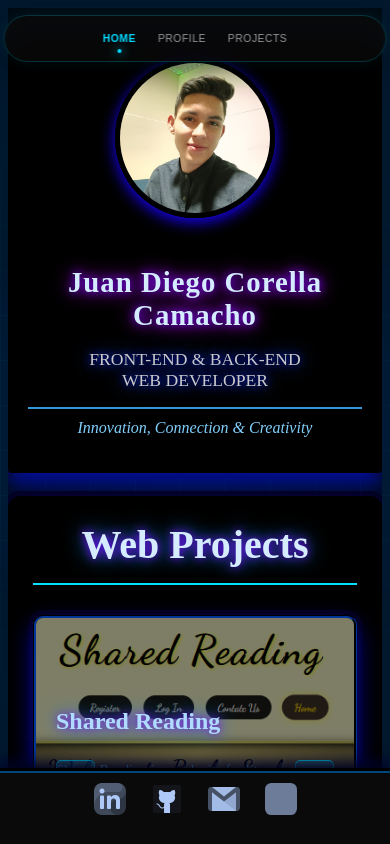
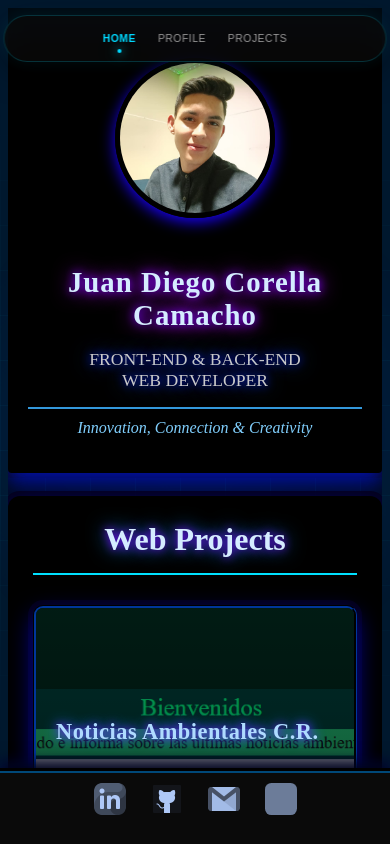
Before and after one commit to JuanDiegoCC02/Professional-Portfolio, a React (Vite) app: page / in a window 390 px wide. Built offline with nearby package versions, Linux system fonts and the light colour scheme; grey boxes are pictures that could not be loaded.

Commit message:
Structure Update CarouselHomeProjects & responsive styles

```diff
--- a/src/components/CarouselHomeProjects.jsx
+++ b/src/components/CarouselHomeProjects.jsx
@@ -14,15 +14,6 @@ function CarouselHomeProjects({onImageClick}) {
   // List projects home
   const projects = [
     {  id: 1,
-       img:homeSR,
-       title:"Shared Reading",
-       description:" Shared Reading is a web site for literary exchange designed to promote reading and social interaction. Developed with React, it features a complete CRUD system with administration tables, a mock backend in JSON server format, validation via LocalStorage/Cookies, and charts for data analysis using ApexCharts.",
-       languages:"HTML, CSS3 & JavaScript",
-       framework:"React, React Router, & ApexChart ",
-       back_end:"Node.JS, JSON-Server, DbJson, Local Storage & Cookies",
-       tools:"VS Code, GitHub, Trello, Slack & Figma"},
-
-    {  id: 2,
         img:inicioNoticiasCR,
         title:"Noticias Ambientales C.R.",
         description:" Noticias Ambientales C.R. is a website developed with a Front-End using React and Back-end using DJango and MySQL along with LocalStorage/Cookies, focused on the creation and monitoring of environmental news and campaigns, promoting citizen participation, with an authentication system based on JWT and role management for users and administrators. ",
@@ -31,7 +22,7 @@ function CarouselHomeProjects({onImageClick}) {
         back_end:"Django, Django REST Framework, Django Admin, MySQL, Simple JWT, Cloudinary, Local Storage & Cookies",
         tools:"VS Code, GitHub, Trello, Slack & Figma"},
 
-    {  id: 3,
+    {  id: 2,
         img:homeNA,
         title:"Numb Astro",
         description:" Numb Astro is a personal web app built with React, focused on creating and tracking habits through a space-based reward system. It features a CRUD interface with admin tables and displays user and habit metrics, as well as a mock backend with a JSON server and session management using LocalStorage/Cookies for data privacy and management.",
@@ -39,6 +30,15 @@ function CarouselHomeProjects({onImageClick}) {
         framework:"React, React Router & Apexchart",
         back_end:"Node.JS, JSON-Server DbJson, Local Storage & Cookies",
         tools:"VS Code, GitHub, Trello, Slack & Figma"},
+
+    {  id: 3,
+       img:homeSR,
+       title:"Shared Reading",
+       description:" Shared Reading is a web site for literary exchange designed to promote reading and social interaction. Developed with React, it features a complete CRUD system with administration tables, a mock backend in JSON server format, validation via LocalStorage/Cookies, and charts for data analysis using ApexCharts.",
+       languages:"HTML, CSS3 & JavaScript",
+       framework:"React, React Router, & ApexChart ",
+       back_end:"Node.JS, JSON-Server, DbJson, Local Storage & Cookies",
+       tools:"VS Code, GitHub, Trello, Slack & Figma"},
 
     {  id: 4,
         img:homeTL,
--- a/src/components/CarouselProjects.jsx
+++ b/src/components/CarouselProjects.jsx
@@ -56,29 +56,6 @@ import CardProjectInfo from './CardProjectInfo';
 
 const cardsProjects =[
 
-  //Shared Reading
-  {
-    src:homeSR,
-    title:"Shared Reading",
-    description:"Shared Reading is a collaborative reading project that allows multiple users to share the experience of exchanging books. Its main objective is to facilitate the reuse of books, not only by reading and preserving them, but also by ensuring that the book reaches another person, thus promoting reading among different users.This web platform is developed with React as the frontend interface framework, and for the backend, I created a simulation using json-server and db.json.",
-    github:"https://github.com/JuanDiegoCC02/Shared-Reading.git",
-    languages:"HTML, CSS3 & JavaScript",
-    framework:"React, React Router, & ApexChart ",
-    back_end:"Json-Server, Node.js, ,DbJson, Local Storage & Cookies",
-    tools:"VS Code, GitHub, Trello, Slack & Figma",
-    imagesProjects: [
-      {src: homeSR, alt: "Image Home", subDescription:"The homepage of the shared reading website features a welcome message and a collection of book cards that display key information about each book available for exchange."},
-      {src: formSR, alt: "Image SharedReading", subDescription:"The book registration form allows users to submit new books to the system. It includes input fields for the book title, author, category, additional information, and an image upload function. The form validates user information for error handling before submitting the data to the system for storage in the database.."},
-      {src: newBooksSR, alt: "Image SharedReading", subDescription:"The New Books module dynamically generates book cards from the BackEnd Mock. Each card includes structured data such as the book title, author, category, availability status, and information about the user who created the publication. The section also integrates a search function that filters results in real time based on book title, author, category, and availability, improving data searchability and accessibility."},
-      {src: favBooksSR, alt: "Image SharedReading", subDescription:"The Favorite Books section displays books saved by the user as favorites, providing quick and easy access."},
-      {src: contactUsSR, alt: "Image SharedReading", subDescription:"The Contact Us section provides users with information about Shared Reading and its purpose, as well as a contact in case of any problems with the platform."},
-      {src: profileSR, alt: "Image SharedReading", subDescription:"The Profile section provides users with access to their personal information. It includes a trade counter that shows how many book transactions they have made."},
-      {src: AdminUsersSR, alt: "Image SharedReading", subDescription:"The administration panel contains a user management table that retrieves and displays data for all users. It provides role-based permissions that allow the administrator to edit or delete user information, thus ensuring proper access control and system administration."},
-      {src: chartUsersSR, alt: "Image SharedReading", subDescription:"The administration panel contains a user chart that retrieves and displays data for all registered users. It provides a clearer and more organized view of the records."},
-      {src: AdminBooksSR, alt: "Image SharedReading", subDescription:"The administration panel contains a book management table that retrieves and displays data for all books. It provides role-based permissions that allow the administrator to edit or delete book information, thus ensuring control over publications and proper system administration."},
-      {src: chartsBooksSR, alt: "Image SharedReading", subDescription:"The administration panel contains book charts that retrieve and display data for all published books. It offers a clearer and more organized view of publications."}
-    ]
-  },
 
   //News CR
   {
@@ -132,6 +109,31 @@ const cardsProjects =[
       {src: AdminTasks, alt: "Image NumbAstro", subDescription:"The Administration section offers moderation and management tools for the entire website. It is divided into two main modules: Users and Tasks.In the Tasks module, administrators can access structured charts that show the daily record of task creation and a comparison of completed and incomplete tasks, facilitating efficient data management and tracking."}
     ]
   },
+
+  //Shared Reading
+  {
+    src:homeSR,
+    title:"Shared Reading",
+    description:"Shared Reading is a collaborative reading project that allows multiple users to share the experience of exchanging books. Its main objective is to facilitate the reuse of books, not only by reading and preserving them, but also by ensuring that the book reaches another person, thus promoting reading among different users.This web platform is developed with React as the frontend interface framework, and for the backend, I created a simulation using json-server and db.json.",
+    github:"https://github.com/JuanDiegoCC02/Shared-Reading.git",
+    languages:"HTML, CSS3 & JavaScript",
+    framework:"React, React Router, & ApexChart ",
+    back_end:"Json-Server, Node.js, ,DbJson, Local Storage & Cookies",
+    tools:"VS Code, GitHub, Trello, Slack & Figma",
+    imagesProjects: [
+      {src: homeSR, alt: "Image Home", subDescription:"The homepage of the shared reading website features a welcome message and a collection of book cards that display key information about each book available for exchange."},
+      {src: formSR, alt: "Image SharedReading", subDescription:"The book registration form allows users to submit new books to the system. It includes input fields for the book title, author, category, additional information, and an image upload function. The form validates user information for error handling before submitting the data to the system for storage in the database.."},
+      {src: newBooksSR, alt: "Image SharedReading", subDescription:"The New Books module dynamically generates book cards from the BackEnd Mock. Each card includes structured data such as the book title, author, category, availability status, and information about the user who created the publication. The section also integrates a search function that filters results in real time based on book title, author, category, and availability, improving data searchability and accessibility."},
+      {src: favBooksSR, alt: "Image SharedReading", subDescription:"The Favorite Books section displays books saved by the user as favorites, providing quick and easy access."},
+      {src: contactUsSR, alt: "Image SharedReading", subDescription:"The Contact Us section provides users with information about Shared Reading and its purpose, as well as a contact in case of any problems with the platform."},
+      {src: profileSR, alt: "Image SharedReading", subDescription:"The Profile section provides users with access to their personal information. It includes a trade counter that shows how many book transactions they have made."},
+      {src: AdminUsersSR, alt: "Image SharedReading", subDescription:"The administration panel contains a user management table that retrieves and displays data for all users. It provides role-based permissions that allow the administrator to edit or delete user information, thus ensuring proper access control and system administration."},
+      {src: chartUsersSR, alt: "Image SharedReading", subDescription:"The administration panel contains a user chart that retrieves and displays data for all registered users. It provides a clearer and more organized view of the records."},
+      {src: AdminBooksSR, alt: "Image SharedReading", subDescription:"The administration panel contains a book management table that retrieves and displays data for all books. It provides role-based permissions that allow the administrator to edit or delete book information, thus ensuring control over publications and proper system administration."},
+      {src: chartsBooksSR, alt: "Image SharedReading", subDescription:"The administration panel contains book charts that retrieve and display data for all published books. It offers a clearer and more organized view of publications."}
+    ]
+  },
+
 
   //Recipes ToDo-List
     {
--- a/src/styles/CarouselHomeProjects.css
+++ b/src/styles/CarouselHomeProjects.css
@@ -1,4 +1,4 @@
-/* --- Contenedor Principal (Basado en tu estilo AllCarouselProjects) --- */
+/* Container Main */
 .projects-container {
     max-width: 1100px;
     margin: 50px auto;
@@ -20,7 +20,7 @@
     to { opacity: 1; transform: translateY(0); }
 }
 
-/* --- Título de Sección --- */
+/*  Title Projects  */
 .containerTitleProjectsCr {
     text-align: center;
     margin-bottom: 30px;
@@ -29,17 +29,17 @@
 }
 
 .titleProjectsCr {
-    font-size: 2.5em;
+    font-size: clamp(2rem, 3vw, 2.5rem);
     color: #d5ecff;
     text-shadow: 0 0 10px #7a00ff, 0 0 20px #1696ff;
     margin: 0;
 }
 
-/* --- Estructura del Carrusel (Grande) --- */
+/* Carousel */
 .custom-carousel {
     position: relative;
     max-width: 1000px;
-    height: 600px; /* Tamaño aumentado */
+    height: 600px;
     margin: 0 auto;
     overflow: hidden;
     border-radius: 10px;
@@ -62,8 +62,9 @@
     transition: opacity 0.6s ease-in-out;
     display: flex;
     flex-direction: column;
-    justify-content: flex-end; /* Empuja info al fondo */
+    justify-content: flex-end;
     box-sizing: border-box;
+    padding-bottom: 40px;
 }
 
 .carousel-item.active {
@@ -71,7 +72,7 @@
     visibility: visible;
 }
 
-/* --- Imagen de Fondo --- */
+/* IMG */
 .imgCarouselHome {
     position: absolute;
     top: 0;
@@ -80,57 +81,89 @@
     height: 100%;
     object-fit: cover;
     z-index: 0;
-    filter: brightness(0.5); /* Ajuste de brillo para legibilidad */
+    filter: brightness(0.75) contrast(1.1);
     transition: transform 0.5s ease;
     cursor: pointer;
 }
 
-/* --- Bloque de Información (HUD inferior) --- */
-.titleCarouselHome, .descriptionCarouselHome, .containerToolsCarouselHome {
+.carousel-item:hover .imgCarouselHome {
+    transform: scale(1.03);
+}
+
+/* Overlay - visibility  */
+.carousel-item::after {
+    content: "";
+    position: absolute;
+    inset: 0;
+    background: linear-gradient(
+        to top,
+        rgba(0, 0, 0, 0.9) 0%,
+        rgba(0, 0, 0, 0.75) 35%,
+        rgba(0, 0, 0, 0.45) 65%,
+        rgba(0, 0, 0, 0.15) 100%
+    );
+    z-index: 1;
+}
+
+/* texts main */
+.titleCarouselHome,
+.descriptionCarouselHome,
+.containerToolsCarouselHome {
     position: relative;
-    z-index: 5; /* Por encima de la imagen */
+    z-index: 5;
     padding-left: 40px;
     padding-right: 40px;
     text-align: left;
 }
 
+/* Title */
 .titleCarouselHome {
-    font-size: 2.1em;
+    font-size: clamp(1.6rem, 2.3vw, 2rem);
+    font-weight: 600;
+    letter-spacing: 0.5px;
     color: #afdbff;
-    text-shadow: 0 0 10px #7a00ff, 0 0 20px #1696ff;
-    margin: 0 0 10px 0;
+    text-shadow: 0 0 8px #7a00ff, 0 0 15px #1696ff;
+    margin: 0 0 8px 0;
 }
 
+/* Description */
 .descriptionCarouselHome {
-    font-size: 1.05em;
+    font-size: clamp(0.9rem, 1.2vw, 1.05rem);
     color: #93e9ff;
-    line-height: 1.5;
-    margin-bottom: 20px;
-    max-width: 80%;
-    text-shadow: 0 2px 4px #000;
+    line-height: 1.6;
+    margin-bottom: 18px;
+    max-width: 75%;
+    text-shadow: 0 2px 6px #000;
 }
 
+/* Tools */
 .containerToolsCarouselHome {
     display: flex;
     flex-wrap: wrap;
     gap: 10px;
-    margin-bottom: 50px; /* Margen extra para no chocar con los indicadores */
+    margin-bottom: 40px;
 }
 
 .infoToolCarouselHome {
-    font-size: 0.85em;
+    font-size: 0.75rem;
     color: #93e9ff;
-    background-color: rgb(4, 0, 24);
-    padding: 6px 15px;
+    background: linear-gradient(145deg, #040018, #001a33);
+    padding: 6px 14px;
     border-radius: 20px;
     border: 1px solid #668aff;
     margin: 0;
+    transition: 0.3s ease;
 }
 
-/* --- Botones / Flechas (Separados de la info) --- */
+.infoToolCarouselHome:hover {
+    box-shadow: 0 0 12px #00e1ff;
+    transform: translateY(-2px);
+}
+
+/* --- btns prev & next --- */
 .control {
     position: absolute;
-    top: 40%; /* Subidos para separarlos del bloque de texto inferior */
+    top: 38%;
     transform: translateY(-50%);
     background-color: rgba(0, 162, 255, 0.3);
     color: #55c1ff;
@@ -152,7 +185,7 @@
 .prev { left: 20px; }
 .next { right: 20px; }
 
-/* --- Indicadores --- */
+/* indicators */
 .carousel-indicators {
     position: absolute;
     bottom: 20px;
@@ -178,22 +211,60 @@
     box-shadow: 0 0 10px #6ed6ff;
 }
 
-/* --- RESPONSIVO --- */
+/*  Responsive  */
 @media (max-width: 900px) {
-    .projects-container { max-width: 90%; padding: 25px; }
-    .custom-carousel { height: 500px; }
-    .titleCarouselHome { font-size: 1.8em; }
-    .control { top: 35%; padding: 10px; } /* Ajuste de botones en tablet */
+
+    .projects-container {
+        max-width: 90%;
+        padding: 25px;
+    }
+
+    .custom-carousel {
+        height: 500px;
+    }
+
+    .control {
+        top: 35%;
+        padding: 10px;
+    }
+
+    .descriptionCarouselHome {
+        max-width: 90%;
+    }
 }
 
 @media (max-width: 600px) {
-    .custom-carousel { height: 550px; } /* Más alto para que quepa el texto */
-    .titleCarouselHome { font-size: 1.5em; padding-left: 20px; }
-    .descriptionCarouselHome { font-size: 0.9em; padding-left: 20px; max-width: 100%; }
-    .containerToolsCarouselHome { padding-left: 20px; }
+
+    .custom-carousel {
+        height: 580px;
+    }
+
+    .titleCarouselHome {
+        font-size: 1.4rem;
+        padding-left: 20px;
+        padding-right: 20px;
+    }
+
+    .descriptionCarouselHome {
+        font-size: 0.85rem;
+        padding-left: 20px;
+        padding-right: 20px;
+        max-width: 100%;
+    }
+
+    .containerToolsCarouselHome {
+        padding-left: 20px;
+        padding-right: 20px;
+        gap: 6px;
+    }
+
+    .infoToolCarouselHome {
+        font-size: 0.7rem;
+        padding: 5px 10px;
+    }
 
     .control {
-        top: 30%; /* Flechas más arriba en móvil */
+        top: 32%;
         font-size: 1.3em;
     }
 }
```
